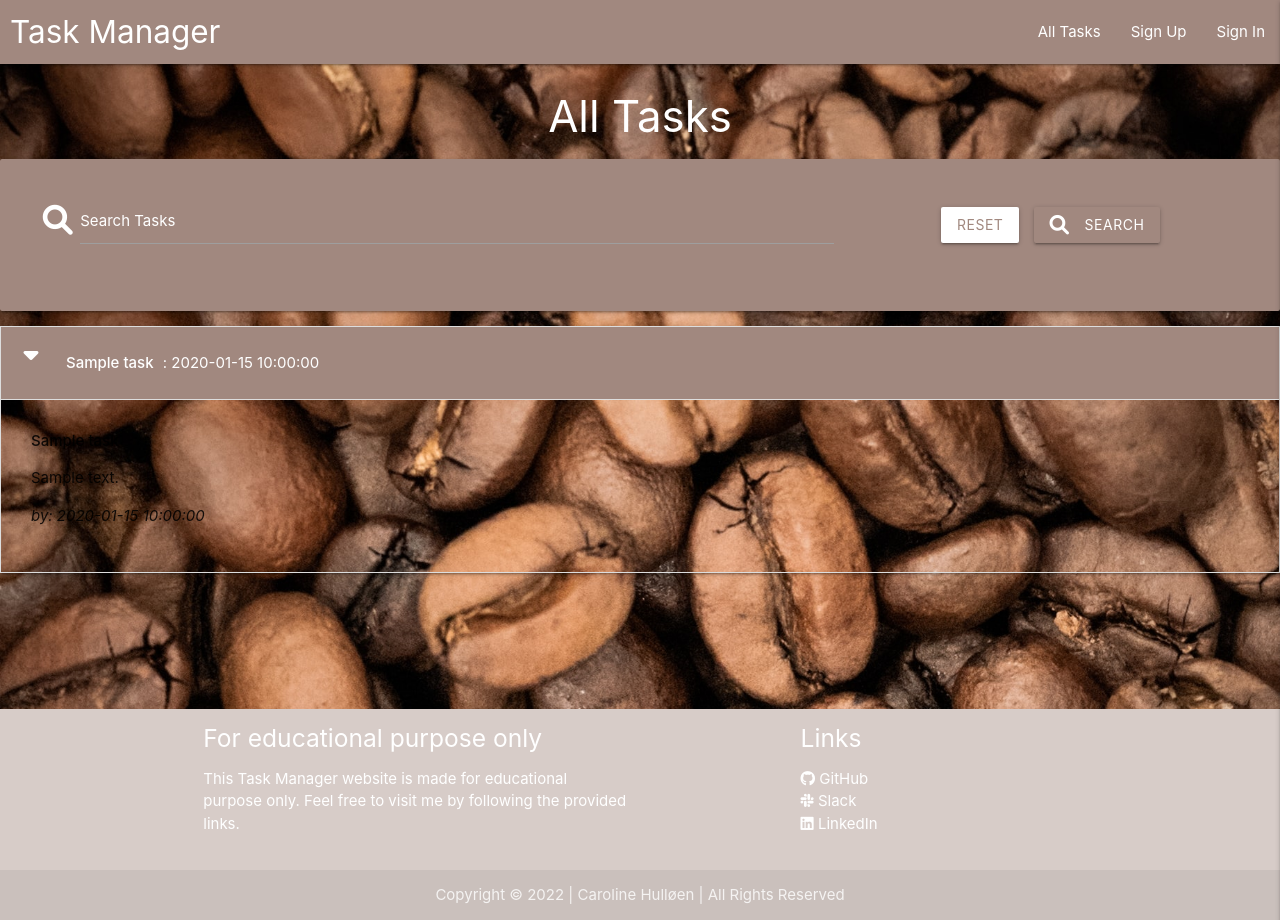
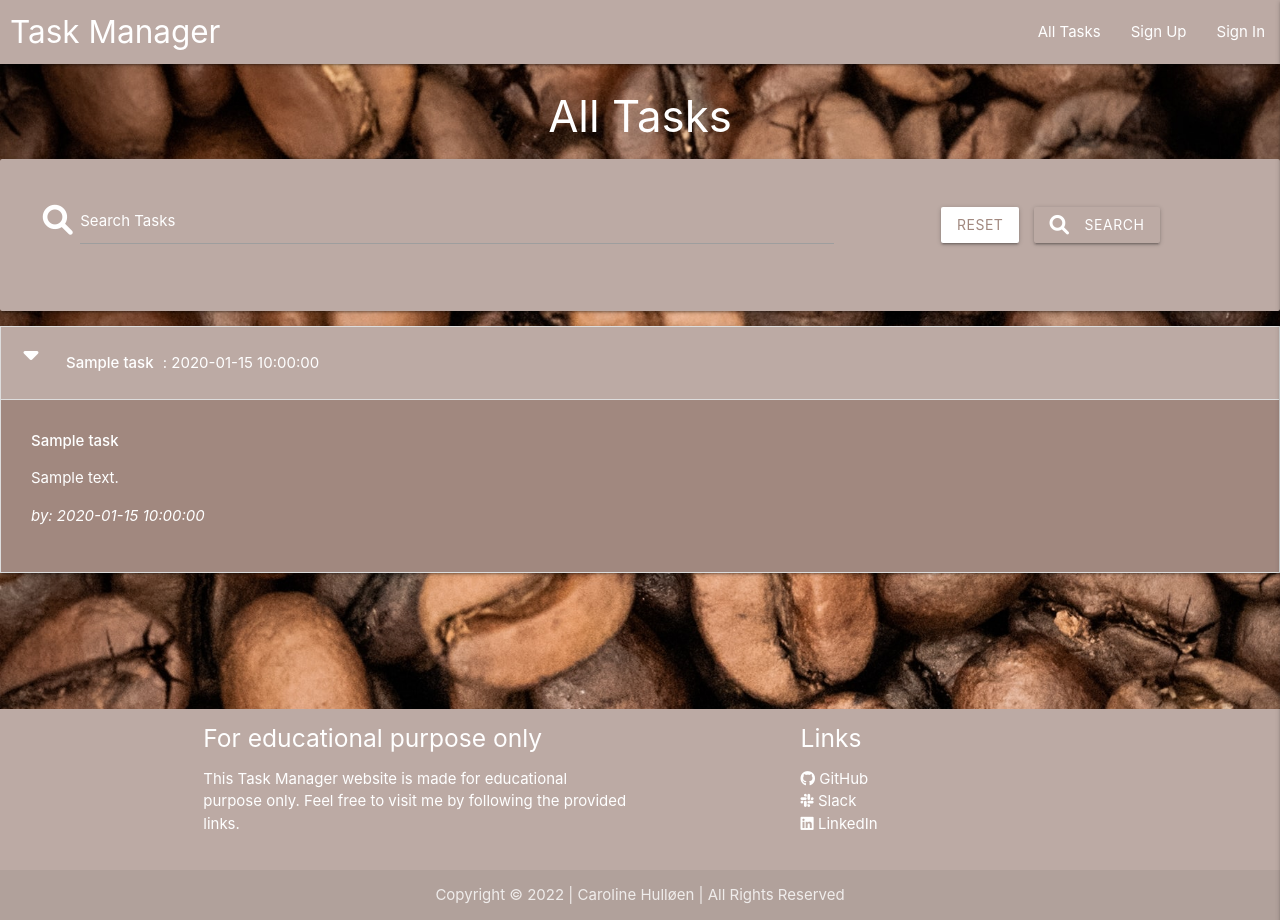
Before and after one commit to Carhul/Task_Manager, a Flask app: page / in a window 1280 px wide, after a click that opens the changed part. Run offline with Flask 2, Linux system fonts and the light colour scheme; a database or web service that is not in the repository returns one stand-in record (values such as "Sample title"); some libraries are stand-ins or nearby versions.

Commit message:
Change classes for color control

```diff
--- a/static/css/style.css
+++ b/static/css/style.css
@@ -3,8 +3,9 @@
 }
 
 /* All pages */
+
 .base-bgcolor {
-    background-color: #a1887f;
+    background-color: #bcaaa4;
 }
 
 .base-bgcolor2 {
@@ -21,6 +22,10 @@
 
 .sidenav li>a {
     color: white;
+}
+
+.collapsible {
+    background-color: #a1887f;
 }
 
 /* Background Image */
@@ -118,7 +123,6 @@ nav .brand-logo {
 }
 
 .page-footer {
-    background-color: #d7ccc8;
     bottom: 0;
     position: fixed;
     width: 100%;
--- a/templates/base.html
+++ b/templates/base.html
@@ -62,7 +62,7 @@
     </header>
 
     <!-- Footer -->
-    <footer class="page-footer">
+    <footer class="page-footer base-bgcolor">
         <div class="container">
           <div class="row">
             <div class="col l6 s12">
--- a/templates/tasks/tasks.html
+++ b/templates/tasks/tasks.html
@@ -41,9 +41,9 @@
               </div>
           </div>
           <div class="collapsible-body">
-              <strong>{{ task.department_name }}</strong>
-              <p>{{ task.task_description }}</p>
-              <p><em>by: {{ task.created_by }}</em></p>
+              <strong class="base-color" >{{ task.department_name }}</strong>
+              <p class="base-color" >{{ task.task_description }}</p>
+              <p class="base-color" ><em>by: {{ task.created_by }}</em></p>
           </div>
       </li>
       {% endfor %}
--- a/templates/users/profile.html
+++ b/templates/users/profile.html
@@ -4,8 +4,8 @@
 
     <div class="row">
         <div class="col s12 m8 offset-m2">
-            <div class="card-panel brown lighten-4">
-                <h3 class="center-align brown lighten-4 white-text">
+            <div class="card-panel base-bgcolor">
+                <h3 class="center-align base-color">
                     {{username}}`s Profile
                 </h3>
             </div>
```
